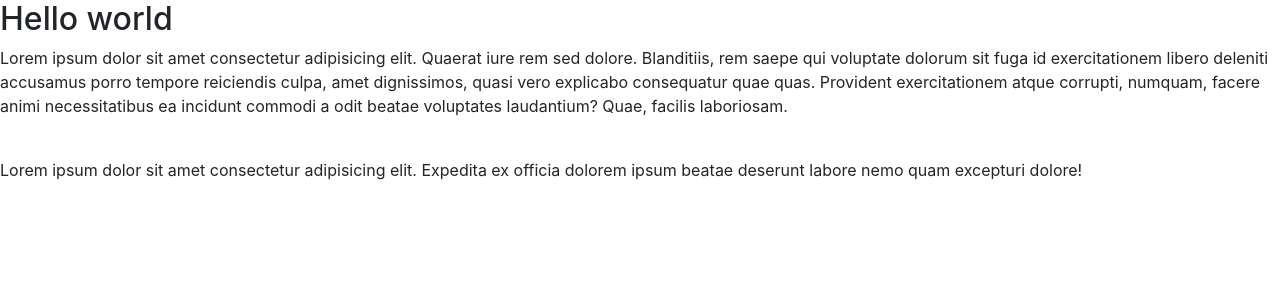
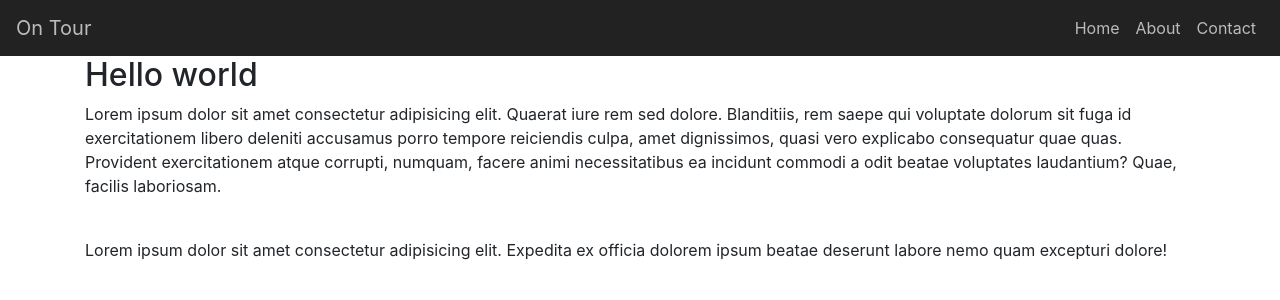
Before and after one commit to Chrossu/OnTourJS, a React (Create React App) app: page / in a window 1280 px wide. Shown: the top 300 px of the page. Built offline with nearby package versions, Linux system fonts and the light colour scheme.

Commit message:
Navbar added

```diff
--- a/src/App.js
+++ b/src/App.js
@@ -4,19 +4,25 @@
 import { About } from './components/About';
 import { Contact } from './components/Contact';
 import { NoMatch } from './components/NoMatch';
+import { Layout } from './Layout';
+import { NavigationBar } from './components/Navigation'
 
 function App() {
   return (
     <React.Fragment>
-      <Router>
-        <Switch>
-          <Route exact path ="/" component={Home} />
-          <Route path ="/about" component={About} />
-          <Route path ="/contact" component={Contact} />
-          <Route component={NoMatch} />
-        </Switch>
-      </Router>
+      <NavigationBar />
+      <Layout>
+        <Router>
+          <Switch>
+            <Route exact path="/" component={Home} />
+            <Route path="/about" component={About} />
+            <Route path="/contact" component={Contact} />
+            <Route component={NoMatch} />
+          </Switch>
+        </Router>
+      </Layout>
     </React.Fragment>
+
   );
 }
 
--- /dev/null
+++ b/src/Layout.jsx
@@ -0,0 +1,8 @@
+import React from 'react';
+import { Container } from 'react-bootstrap';
+
+export const Layout = (props) => (
+    <Container>
+        {props.children}
+    </Container>
+)
--- /dev/null
+++ b/src/components/Navigation.jsx
@@ -0,0 +1,34 @@
+import React from 'react';
+import { Nav, Navbar } from 'react-bootstrap';
+import styled from 'styled-components';
+
+
+const Styles = styled.div`
+  .navbar {
+      background-color: #222;
+  }
+
+  .navbar-brand, .navbar-nav .nav-link {
+      color: #bbb;
+
+      &:hover {
+          color: white;
+      }
+  }
+`;
+
+export const NavigationBar = () => (
+    <Styles>
+        <Navbar expand="lg">
+            <Navbar.Brand href="/">On Tour</Navbar.Brand>
+            <Navbar.Toggle aria-controls="basic-navbar-nav" />
+            <Navbar.Collapse id="basic-navbar-nav">
+                <Nav className="ml-auto">
+                    <Nav.Item><Nav.Link href="/">Home</Nav.Link></Nav.Item>
+                    <Nav.Item><Nav.Link href="/about">About</Nav.Link></Nav.Item>
+                    <Nav.Item><Nav.Link href="/contact">Contact</Nav.Link></Nav.Item>
+                </Nav>
+            </Navbar.Collapse>
+        </Navbar>
+    </Styles>
+)
```
